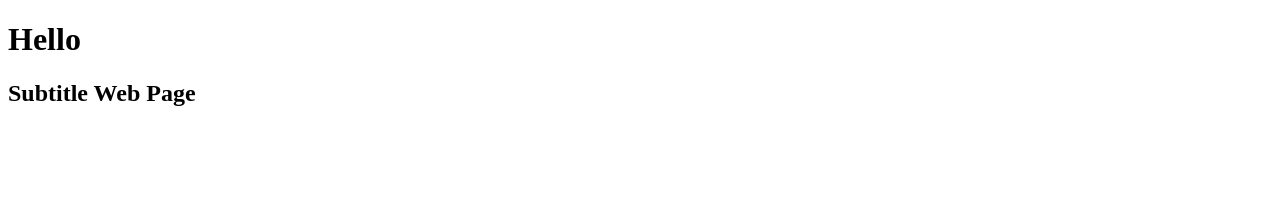
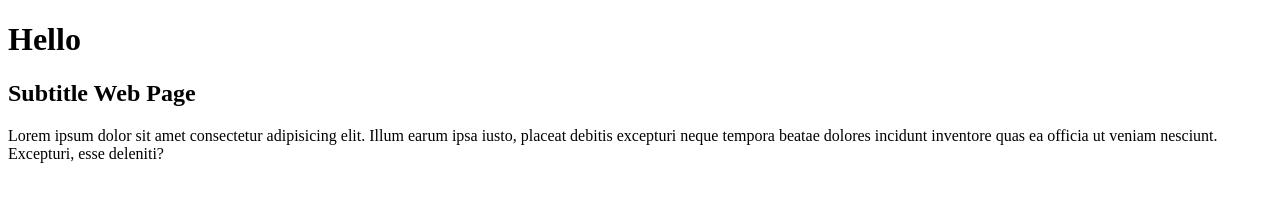
Before and after one commit to JRodriAlarc/prueba, a plain HTML site: page index.html in a window 1280 px wide. Drawn offline with Linux system fonts and the light colour scheme.

Commit message:
Estilos para la página web

```diff
--- a/index.html
+++ b/index.html
@@ -11,5 +11,7 @@
 
     <h2>Subtitle Web Page</h2>
 
+    <p>Lorem ipsum dolor sit amet consectetur adipisicing elit. Illum earum ipsa iusto, placeat debitis excepturi neque tempora beatae dolores incidunt inventore quas ea officia ut veniam nesciunt. Excepturi, esse deleniti?</p>
+
 </body>
 </html>
```
Also changed, not shown: css/styles.css (added).
